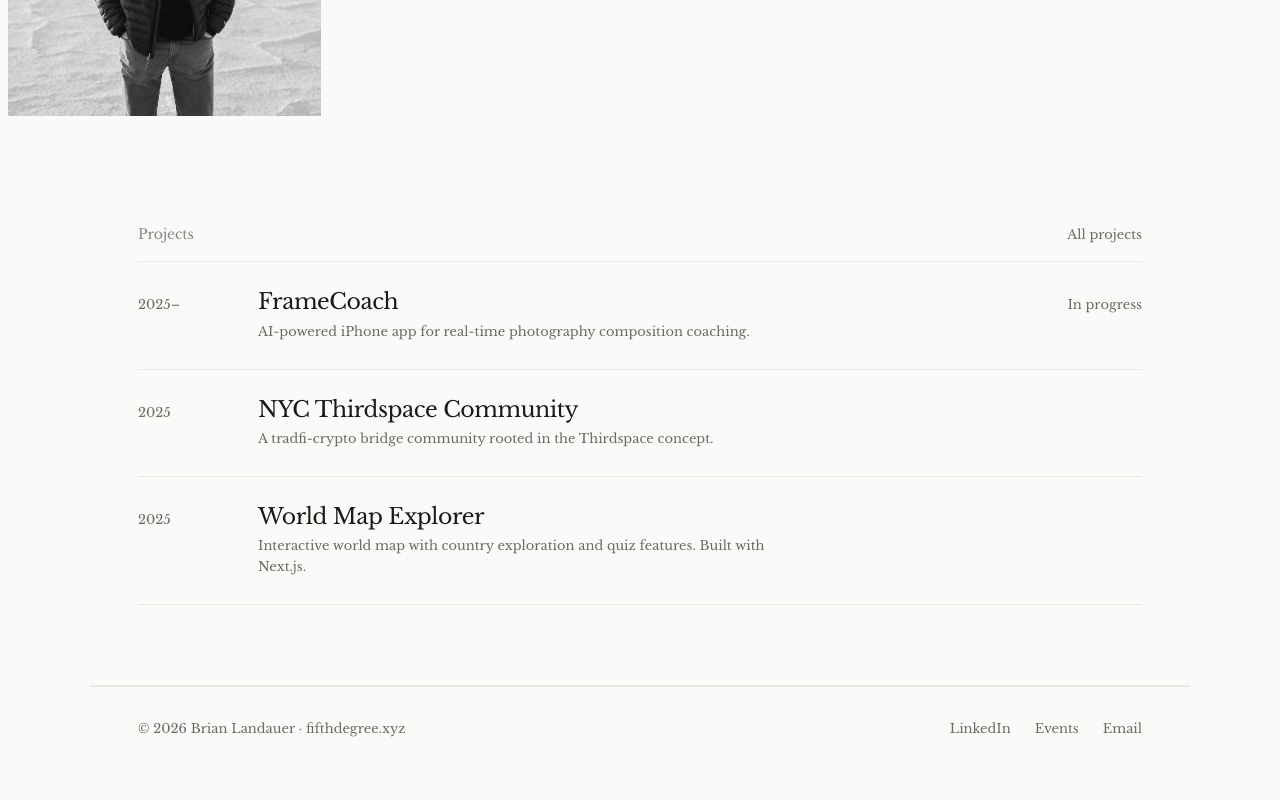
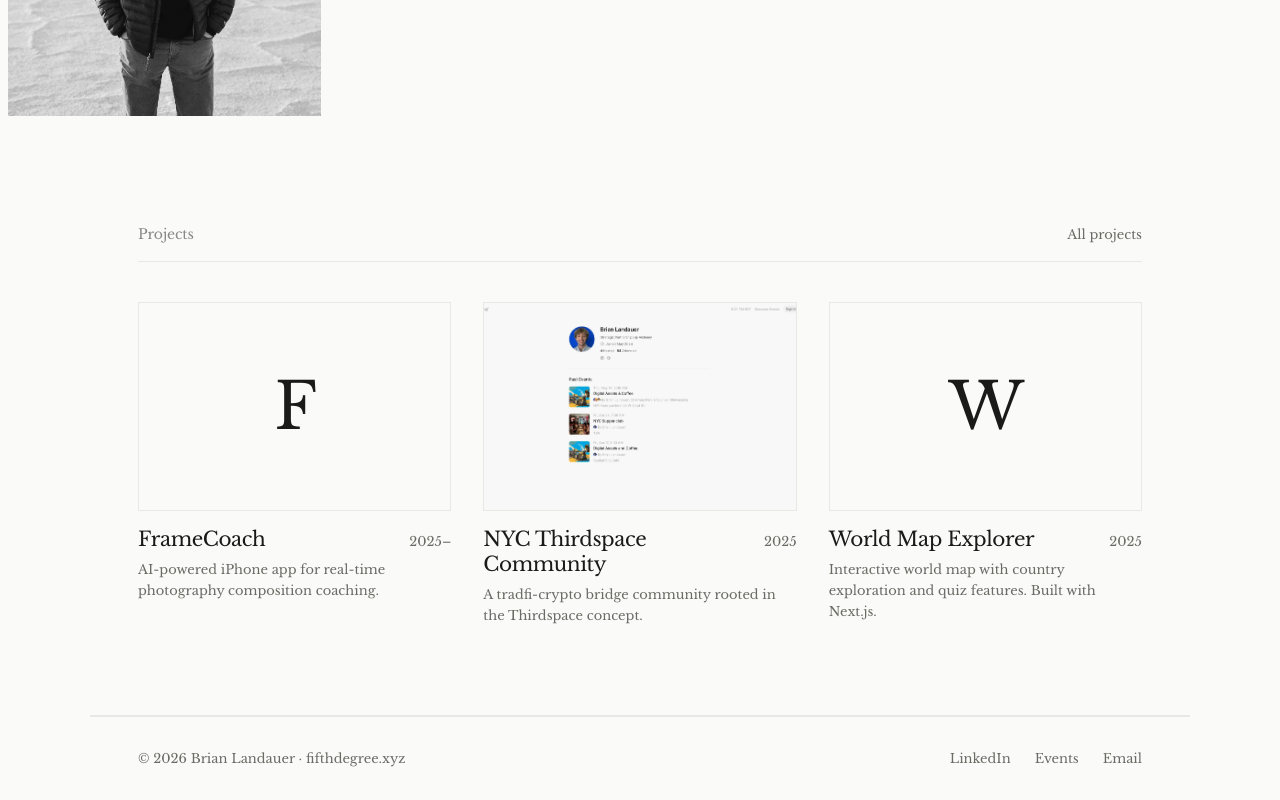
Before and after one commit to throwawayeml728-art/briam-xyz, a Next.js app: page / in a window 1280 px wide. Shown: the part 2371-3171 px from the top of the page. Before the commit the page ends 3141 px from the top, so only its background shows below. Built offline with nearby package versions, Linux system fonts and the light colour scheme.

Commit message:
Projects: card grid with 3:2 previews, typographic fallback tiles, real Luma screenshot

```diff
--- a/app/globals.css
+++ b/app/globals.css
@@ -360,9 +360,6 @@ body {
     padding: 16px;
   }
 
-  .project-row { grid-template-columns: 56px 1fr !important; padding: 22px 0 !important; }
-  .project-note { grid-column: 2; margin-top: 8px; }
-  .project-image { margin-left: 56px; }
 }
 
 @media (max-width: 480px) {
@@ -721,48 +718,41 @@ body {
   pointer-events: none;
 }
 
-/* ─── Projects index ────────────────────────────────────────────────── */
-.project-list { margin: 0; padding: 0; list-style: none; }
-.project-item { position: relative; border-bottom: 1px solid #e8e8e4; }
-.project-row {
-  display: grid;
-  grid-template-columns: 96px minmax(0, 1fr) auto;
-  column-gap: 24px;
-  align-items: baseline;
-  padding: 26px 0;
-  color: inherit;
-  text-decoration: none;
+/* ─── Projects cards ────────────────────────────────────────────────── */
+.project-grid { margin: 0; padding: 40px 0 8px; list-style: none; display: grid; grid-template-columns: 1fr; gap: 48px 32px; }
+@media (min-width: 640px) { .project-grid { grid-template-columns: repeat(2, minmax(0, 1fr)); } }
+@media (min-width: 1000px) { .project-grid { grid-template-columns: repeat(3, minmax(0, 1fr)); } }
+.project-card { display: block; color: inherit; text-decoration: none; }
+.project-preview {
+  position: relative; display: block; aspect-ratio: 3 / 2; overflow: hidden;
+  background: #fafaf8; border: 1px solid #e8e8e4;
 }
-.project-year { font-size: 13px; color: #6b6b66; font-variant-numeric: tabular-nums; }
+.project-preview img { transition: transform 0.6s ease; }
+.project-card--link:hover .project-preview img,
+.project-card--link:focus-visible .project-preview img { transform: scale(1.025); }
+.project-fallback {
+  position: absolute; inset: 0; display: flex; align-items: center; justify-content: center;
+  padding: 16px; text-align: center;
+  font-family: var(--font-serif), Georgia, serif; font-size: 64px; line-height: 1;
+  letter-spacing: -0.03em; color: #1a1a18;
+}
+.project-meta { display: flex; align-items: baseline; justify-content: space-between; gap: 16px; margin-top: 16px; }
 .project-name {
   font-family: var(--font-serif), Georgia, serif;
-  font-size: 22px; line-height: 1.25; letter-spacing: -0.02em;
+  font-size: 20px; line-height: 1.25; letter-spacing: -0.02em;
   color: #1a1a18; margin: 0; font-weight: 400;
 }
 .project-name span {
   background: linear-gradient(currentColor, currentColor) 0 100% / 0 1px no-repeat;
   transition: background-size 0.3s ease;
 }
-.project-row--link:hover .project-name span,
-.project-row--link:focus-visible .project-name span { background-size: 100% 1px; }
-.project-desc { font-size: 13px; color: #6b6b66; max-width: 520px; margin: 6px 0 0; line-height: 1.6; }
-.project-note { font-size: 13px; color: #6b6b66; white-space: nowrap; }
-.project-row--link:focus-visible { outline: 2px solid #1a1a18; outline-offset: 4px; }
-/* image: inline below row on touch / small screens, floating reveal on hover-capable desktops */
-.project-image { position: relative; display: block; aspect-ratio: 3 / 2; margin: 0 0 24px 80px; max-width: 420px; overflow: hidden; background: #f0ede8; }
-@media (hover: hover) and (min-width: 769px) {
-  .project-image {
-    position: absolute; right: 0; top: 50%; width: 240px; margin: 0; z-index: 2;
-    transform: translateY(-50%); opacity: 0; pointer-events: none;
-    transition: opacity 0.25s ease;
-  }
-  .project-item:hover .project-image,
-  .project-item:focus-within .project-image { opacity: 1; }
-  .project-item--image:hover .project-note,
-  .project-item--image:focus-within .project-note { opacity: 0; }
-}
+.project-card--link:hover .project-name span,
+.project-card--link:focus-visible .project-name span { background-size: 100% 1px; }
+.project-year { font-size: 13px; color: #6b6b66; font-variant-numeric: tabular-nums; white-space: nowrap; }
+.project-desc { font-size: 13px; color: #6b6b66; margin: 8px 0 0; line-height: 1.6; max-width: 46ch; }
+.project-card--link:focus-visible { outline: 2px solid #1a1a18; outline-offset: 6px; }
 @media (prefers-reduced-motion: reduce) {
-  .project-image, .project-name span { transition: none; }
+  .project-preview img, .project-name span { transition: none; }
 }
 
 .page-main > * { width: 100%; }
--- a/components/Projects.tsx
+++ b/components/Projects.tsx
@@ -4,37 +4,42 @@ import Link from 'next/link'
 import { motion } from 'framer-motion'
 import { projects, type Project } from '@/data/content'
 
-function ProjectItem({ project, i }: { project: Project; i: number }) {
-  const note = project.status
+function ProjectCard({ project, i }: { project: Project; i: number }) {
   const inner = (
     <>
-      <span className="project-year">{project.year}</span>
-      <div>
+      <span className="project-preview">
+        {project.image ? (
+          <Image
+            src={project.image}
+            alt={`Preview of ${project.name}`}
+            fill
+            sizes="(max-width: 639px) 100vw, (max-width: 999px) 50vw, 350px"
+            style={{ objectFit: 'cover', objectPosition: 'top' }}
+          />
+        ) : (
+          <span className="project-fallback" aria-hidden="true">{project.name.trim()[0]}</span>
+        )}
+      </span>
+      <span className="project-meta">
         <h3 className="project-name"><span>{project.name}</span></h3>
-        <p className="project-desc">{project.desc}</p>
-      </div>
-      {note && <span className="project-note">{note[0].toUpperCase() + note.slice(1)}</span>}
+        <span className="project-year">{project.year}</span>
+      </span>
+      <p className="project-desc">{project.desc}</p>
     </>
   )
   return (
     <motion.li
-      className={`project-item${project.image ? ' project-item--image' : ''}`}
       initial={{ opacity: 0, y: 12 }}
       whileInView={{ opacity: 1, y: 0 }}
       viewport={{ once: true }}
       transition={{ duration: 0.5, delay: Math.min(i, 5) * 0.06 }}
     >
       {project.url ? (
-        <a href={project.url} target="_blank" rel="noopener noreferrer" className="project-row project-row--link">
+        <a href={project.url} target="_blank" rel="noopener noreferrer" className="project-card project-card--link">
           {inner}
         </a>
       ) : (
-        <div className="project-row">{inner}</div>
-      )}
-      {project.image && (
-        <span className="project-image" aria-hidden="true">
-          <Image src={project.image} alt="" fill sizes="(max-width: 768px) 80vw, 240px" style={{ objectFit: 'cover' }} />
-        </span>
+        <div className="project-card">{inner}</div>
       )}
     </motion.li>
   )
@@ -57,8 +62,8 @@ export default function Projects({ viewAllHref }: { viewAllHref?: string } = {})
           <Link href={viewAllHref} className="home-link">All projects</Link>
         )}
       </div>
-      <ul className="project-list">
-        {projects.map((p, i) => <ProjectItem key={p.name} project={p} i={i} />)}
+      <ul className="project-grid">
+        {projects.map((p, i) => <ProjectCard key={p.name} project={p} i={i} />)}
       </ul>
     </section>
   )
--- a/data/content.ts
+++ b/data/content.ts
@@ -9,7 +9,7 @@ export type Project = {
   year: string                 // e.g. "2025" or "2025–"
   url?: string                 // omit if there is nothing to link to yet
   status?: 'in progress'       // optional; shown as plain text only when meaningful
-  image?: string               // optional screenshot, shown on hover (desktop) / below row (mobile)
+  image?: string               // optional preview, e.g. /projects/my-app.webp (3:2)
 }
 
 export type Photo = {
@@ -41,11 +41,12 @@ export const siteConfig = {
 //     name: 'My App',
 //     desc: 'One sentence about what it does.',
 //     year: '2026',                        // or '2025–' for ongoing
-//     url: 'https://example.com',          // optional; row becomes a link
+//     url: 'https://example.com',          // optional; whole card becomes a link
 //     status: 'in progress',               // optional; plain text, only if meaningful
-//     image: '/projects/my-app.webp',      // optional screenshot (3:2 works best) in /public/projects
+//     image: '/projects/my-app.webp',      // optional preview, shown 3:2 (cropped from top); 1440x900 WebP in /public/projects
 //   },
-// Entries without an image render as a clean typographic row.
+// Each project renders as a card: preview, name, year, description. The whole card links to url if set.
+// Entries without an image get a typographic fallback tile (large initial) automatically.
 export const projects: Project[] = [
   {
     name: 'FrameCoach',
@@ -58,6 +59,7 @@ export const projects: Project[] = [
     desc: 'A tradfi-crypto bridge community rooted in the Thirdspace concept.',
     year: '2025',
     url: 'https://luma.com/user/usr-Eh8dQi5q7sejAW6',
+    image: '/projects/nyc-thirdspace-community.webp',
   },
   {
     name: 'World Map Explorer',
```
Also changed, not shown: public/projects/nyc-thirdspace-community.webp (added).
